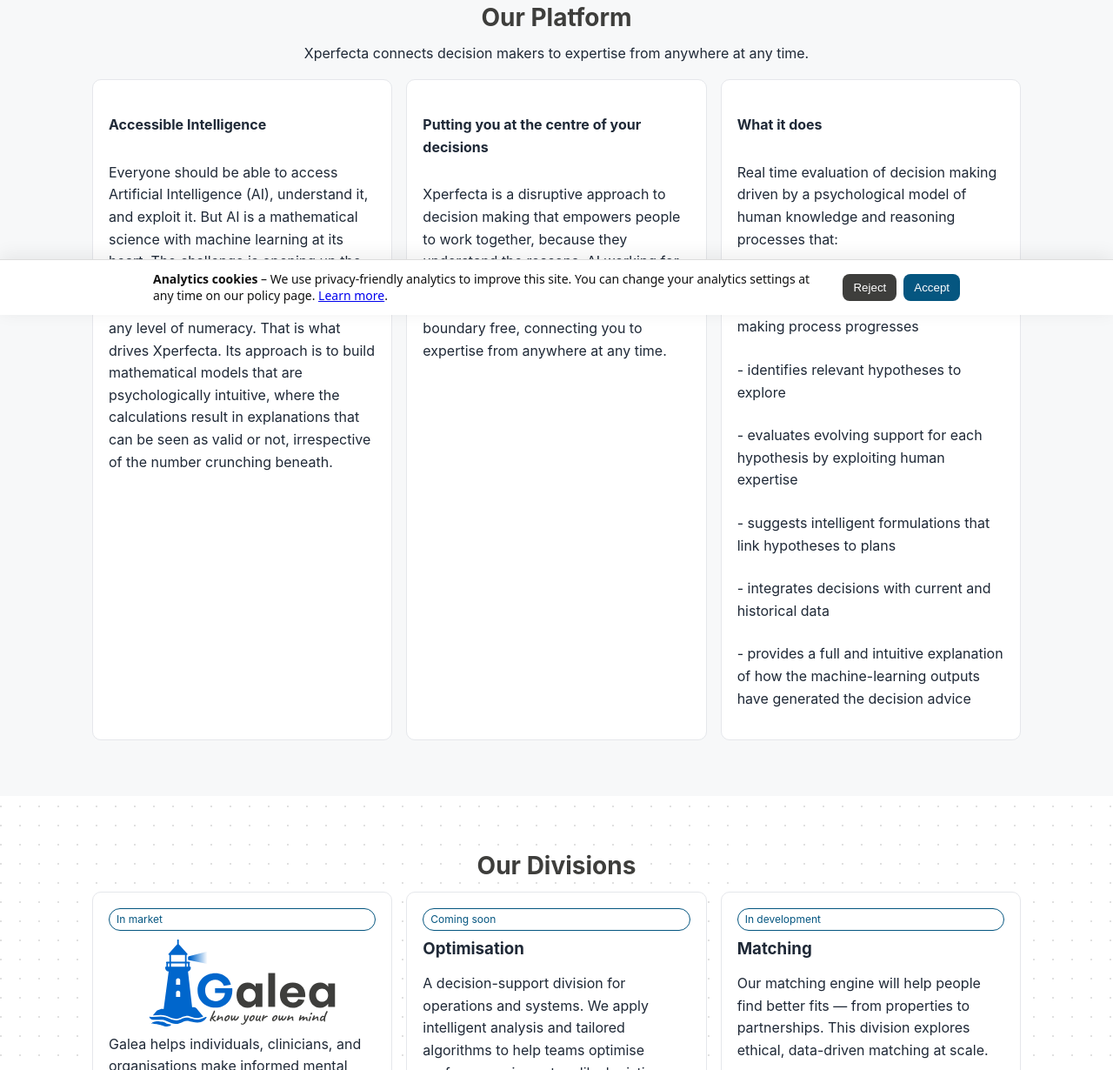
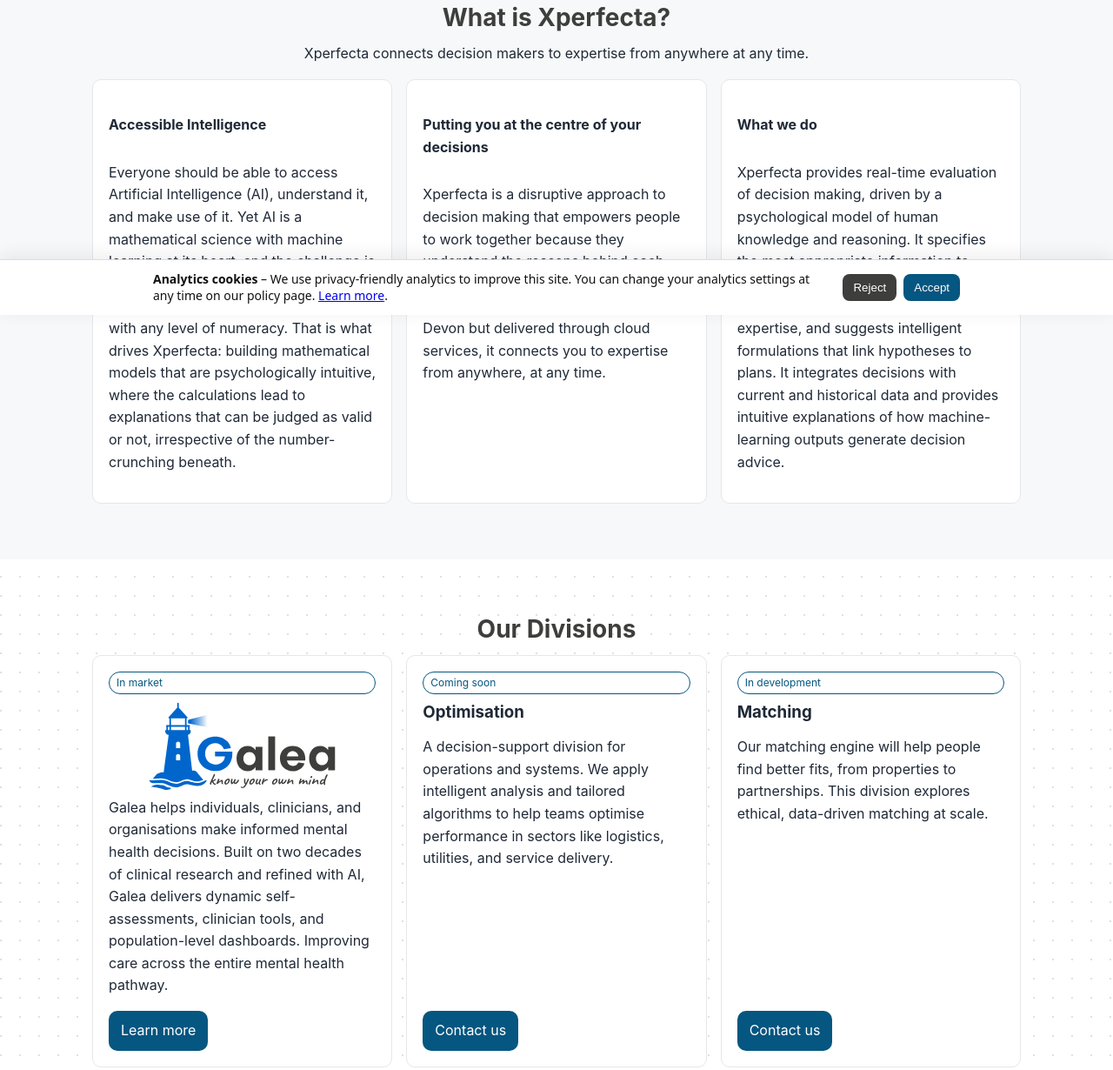
Before and after one commit to DylanBillson/billson-website, a plain HTML site: page index.html in a window 1280 px wide. Shown: the part 438-1668 px from the top of the page at 87% size. Drawn offline with Linux system fonts and the light colour scheme.

Commit message:
Update home page to balence text visually and changed team section to remove temp descriptions.

```diff
--- a/index.html
+++ b/index.html
@@ -23,12 +23,12 @@
 <section class="section section--tint">
 <!-- PLATFORM (tinted band to break again) -->
     <div class="container">
-      <h2 style="text-align:center;">Our Platform</h2>
+      <h2 style="text-align:center;">What is Xperfecta?</h2>
       <p style="text-align:center;">Xperfecta connects decision makers to expertise from anywhere at any time.</p>
       <div class="grid grid-3">
-        <div class="card"><h4>Accessible Intelligence</h4><p>Everyone should be able to access Artificial Intelligence (AI), understand it, and exploit it. But AI is a mathematical science with machine learning at its heart. The challenge is opening up the maths so that AI outputs can be understood and trusted by people with any level of numeracy. That is what drives Xperfecta. Its approach is to build mathematical models that are psychologically intuitive, where the calculations result in explanations that can be seen as valid or not, irrespective of the number crunching beneath.</p></div>
-        <div class="card"><h4>Putting you at the centre of your decisions</h4><p>Xperfecta is a disruptive approach to decision making that empowers people to work together, because they understand the reasons. AI working for people not driving them. Based in North Devon but its cloud services are boundary free, connecting you to expertise from anywhere at any time.</p></div>
-        <div class="card"><h4>What it does</h4><p>Real time evaluation of decision making driven by a psychological model of human knowledge and reasoning processes that:</p><p>- specifies the most appropriate information to collect as the decision-making process progresses</p><p>- identifies relevant hypotheses to explore</p><p>- evaluates evolving support for each hypothesis by exploiting human expertise</p><p>- suggests intelligent formulations that link hypotheses to plans</p><p>- integrates decisions with current and historical data</p><p>- provides a full and intuitive explanation of how the machine-learning outputs have generated the decision advice</p></div>
+        <div class="card"><h4>Accessible Intelligence</h4><p>Everyone should be able to access Artificial Intelligence (AI), understand it, and make use of it. Yet AI is a mathematical science with machine learning at its heart, and the challenge is opening up that maths so AI outputs can be understood and trusted by people with any level of numeracy. That is what drives Xperfecta: building mathematical models that are psychologically intuitive, where the calculations lead to explanations that can be judged as valid or not, irrespective of the number-crunching beneath.</p></div>
+        <div class="card"><h4>Putting you at the centre of your decisions</h4><p>Xperfecta is a disruptive approach to decision making that empowers people to work together because they understand the reasons behind each outcome. It enables AI to work for people, not direct them. Based in North Devon but delivered through cloud services, it connects you to expertise from anywhere, at any time.</p></div>
+        <div class="card"><h4>What we do</h4><p>Xperfecta provides real-time evaluation of decision making, driven by a psychological model of human knowledge and reasoning. It specifies the most appropriate information to collect, identifies relevant hypotheses, evaluates evolving support using human expertise, and suggests intelligent formulations that link hypotheses to plans. It integrates decisions with current and historical data and provides intuitive explanations of how machine-learning outputs generate decision advice.</p></div>
       </div>
     </div>
 </section>
@@ -63,7 +63,7 @@
       <article class="card">
         <span class="chip">In development</span>
         <h3>Matching</h3>
-        <p>Our matching engine will help people find better fits — from properties to partnerships. This division explores ethical, data-driven matching at scale.</p>
+        <p>Our matching engine will help people find better fits, from properties to partnerships. This division explores ethical, data-driven matching at scale.</p>
         <a class="btn" href="/contact.html">Contact us</a>
       </article>
     </div>
```
Also changed, not shown: about.html (+3 -3 lines), team.html (+4 -7 lines).
